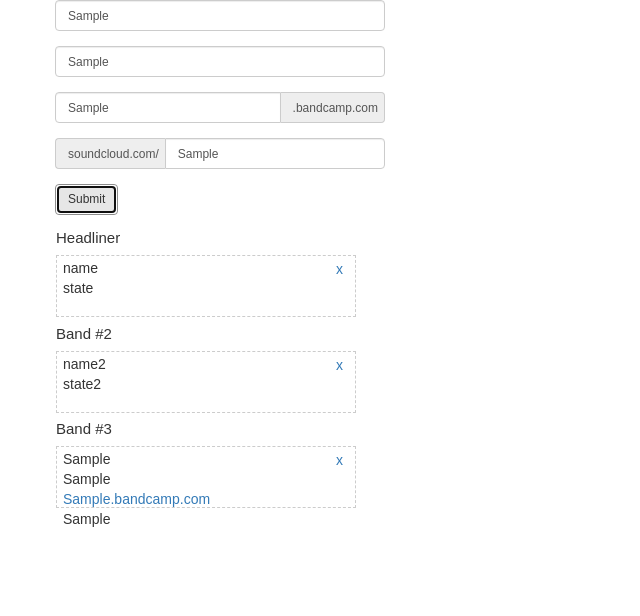
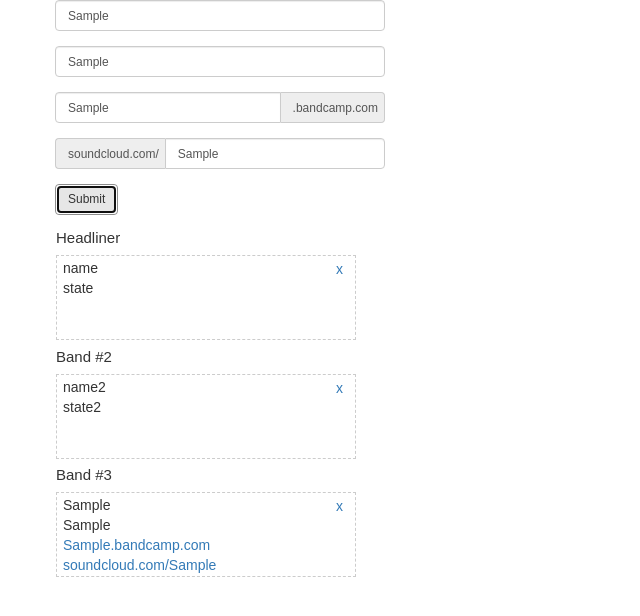
Before and after one commit to wiredin/bands-react-form, a React (Create React App) app: page / in a window 1280 px wide. Both pictures are taken after typing "Sample", "Sample", "Sample", "Sample" into the empty fields and a click on the input "Submit". Shown: the top 616 px of the page, without its empty margins (0-640 px from the left). Built offline with nearby package versions, Linux system fonts and the light colour scheme.

Commit message:
don't show links if they are null

```diff
--- a/src/App.css
+++ b/src/App.css
@@ -7,7 +7,7 @@
   font-size:14px;
   width:300px;
   border: dashed 1px #ccc;
-  height:62px;
+  height:85px;
   padding: 2px 6px;
 }
 
--- a/src/App.js
+++ b/src/App.js
@@ -16,6 +16,22 @@ const Header = ({number}) => {
 
 }
 
+const Bandcamp = ({bandcamp}) => {
+  if (bandcamp) {
+    return <li><a href={`https://${bandcamp}.bandcamp.com`}>{`${bandcamp}.bandcamp.com`}</a></li>;
+  }
+  return <li></li>;
+};
+
+
+const Soundcloud = ({soundcloud}) => {
+  if (soundcloud) {
+    return <li><a href={`https://soundcloud.com/${soundcloud}`}>{`soundcloud.com/${soundcloud}`}</a></li>;
+  }
+  return <li></li>;
+};
+
+
 const Band = SortableElement(({band, onRemove, value}) => {
   return (
       <div className="Band">
@@ -23,8 +39,8 @@ const Band = SortableElement(({band, onRemove, value}) => {
         <ul>
           <li>{band.name}</li>
           <li>{band.state}</li>
-          <li><a href={`https://${band.bandcamp}`}>{band.bandcamp}</a></li>
-          <li>{band.soundcloud}</li>
+          <Bandcamp bandcamp={band.bandcamp}/>
+          <Soundcloud soundcloud={band.soundcloud}/>
         </ul>
       </div>
   );
@@ -64,11 +80,10 @@ class App extends Component {
   };
   handleSubmit(event){
     let data = this.state.data;
-    let bandcamp = this.state.bandcamp + (this.state.bandcamp ? ".bandcamp.com":"")
     data.push({
       name: this.state.name,
       state: this.state.state,
-      bandcamp: bandcamp,
+      bandcamp: this.state.bandcamp,
       soundcloud: this.state.soundcloud
     });
     this.setState({data: data});
```
